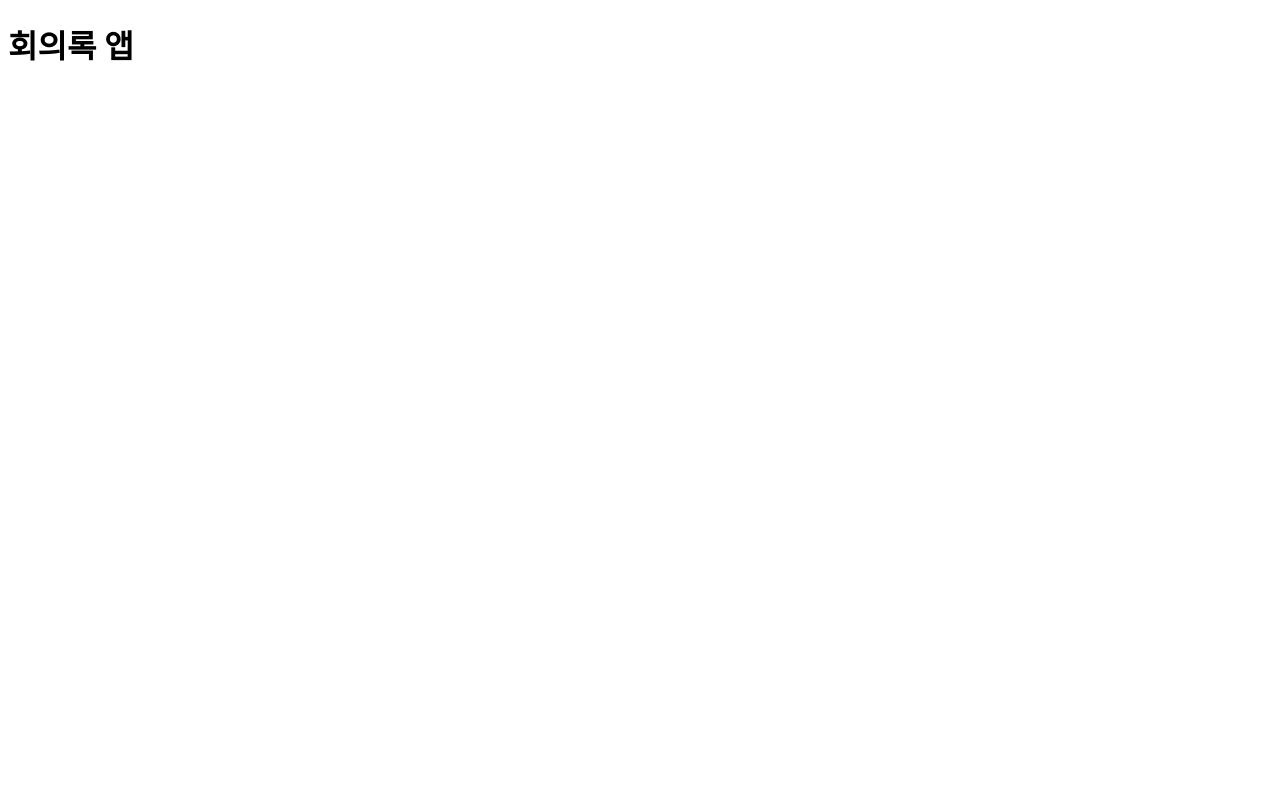
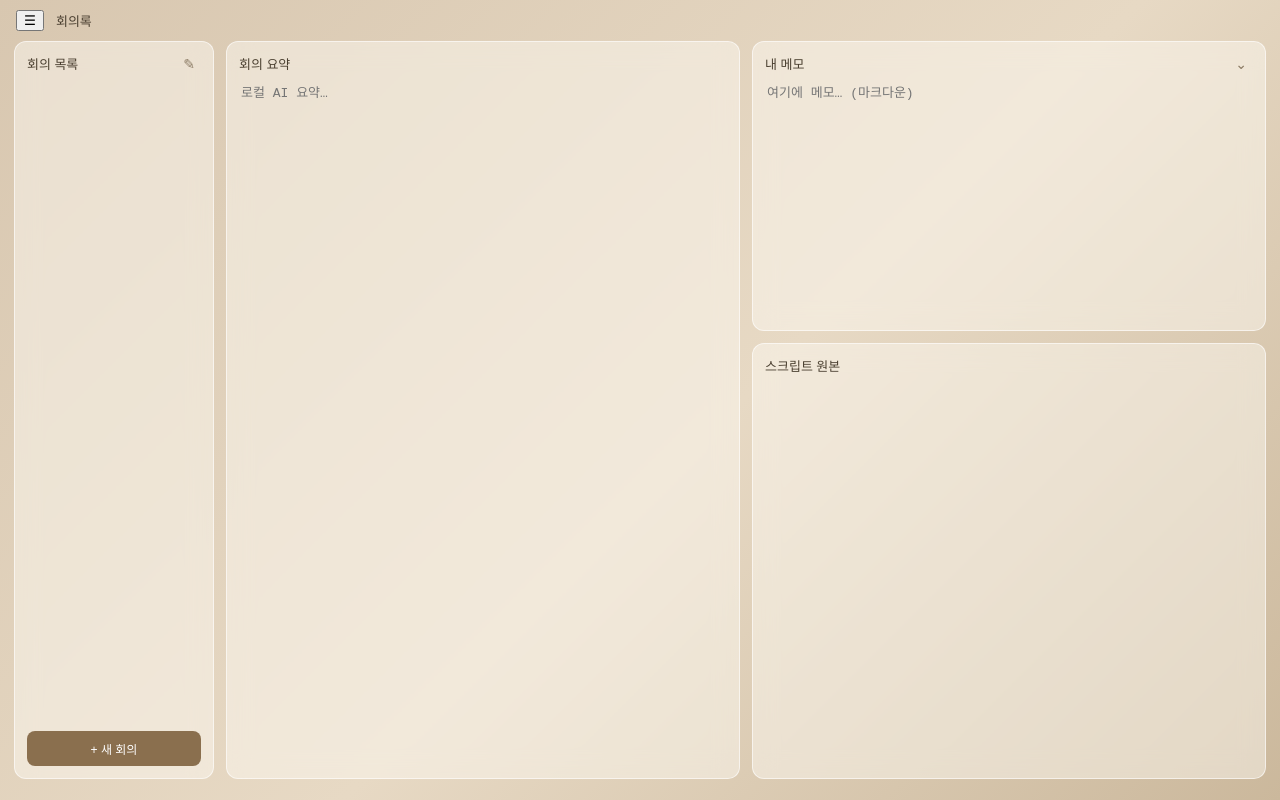
Before and after one commit to postcoitum/meeting_log, a plain HTML site: page app/web/index.html in a window 1280 px wide. Drawn offline with nearby package versions, Linux system fonts and the light colour scheme.

Commit message:
feat: add 4-pane glass layout shell

```diff
--- a/app/web/index.html
+++ b/app/web/index.html
@@ -3,8 +3,42 @@
 <head>
   <meta charset="utf-8">
   <title>회의록</title>
+  <link rel="stylesheet" href="style.css">
+  <script src="https://cdn.jsdelivr.net/npm/marked/marked.min.js"></script>
 </head>
 <body>
-  <h1 id="status">회의록 앱</h1>
+  <header class="topbar">
+    <button id="toggle-sidebar" aria-label="사이드바 토글">☰</button>
+    <span class="app-title">회의록</span>
+    <span id="progress" class="progress"></span>
+  </header>
+  <main class="layout">
+    <aside id="sidebar" class="pane sidebar">
+      <div class="pane-head">
+        <span>회의 목록</span>
+        <button id="edit-title" aria-label="제목 수정">✎</button>
+      </div>
+      <div id="meeting-list" class="list"></div>
+      <button id="new-meeting" class="new-btn">+ 새 회의</button>
+    </aside>
+    <section class="pane summary">
+      <div class="pane-head"><span>회의 요약</span></div>
+      <textarea id="summary" class="editor" placeholder="로컬 AI 요약…"></textarea>
+    </section>
+    <section class="right">
+      <div id="memo-pane" class="pane memo">
+        <div class="pane-head">
+          <span>내 메모</span>
+          <button id="toggle-memo" aria-label="메모 접기">⌄</button>
+        </div>
+        <textarea id="memo" class="editor" placeholder="여기에 메모… (마크다운)"></textarea>
+      </div>
+      <div class="pane transcript">
+        <div class="pane-head"><span>스크립트 원본</span></div>
+        <pre id="transcript" class="script"></pre>
+      </div>
+    </section>
+  </main>
+  <script src="app.js"></script>
 </body>
 </html>
--- /dev/null
+++ b/app/web/style.css
@@ -0,0 +1,49 @@
+* { box-sizing: border-box; margin: 0; }
+body {
+  font-family: -apple-system, "Apple SD Gothic Neo", sans-serif;
+  height: 100vh; color: #3c3324;
+  background: linear-gradient(135deg, #d8c7b0, #e7d9c4 55%, #cbb89c);
+}
+.topbar {
+  display: flex; align-items: center; gap: 12px;
+  padding: 10px 16px; -webkit-app-region: drag;
+}
+.topbar button { -webkit-app-region: no-drag; }
+.app-title { font-size: 13px; color: #4a3f30; }
+.progress { margin-left: auto; font-size: 12px; color: #8a6d3b; }
+.layout {
+  display: grid; grid-template-columns: 200px 1fr 1fr; gap: 12px;
+  padding: 0 14px 14px; height: calc(100vh - 48px);
+}
+.layout.sidebar-hidden { grid-template-columns: 0 1fr 1fr; }
+.layout.sidebar-hidden .sidebar { display: none; }
+.right { display: grid; grid-template-rows: 1fr 1.5fr; gap: 12px; }
+.right.memo-collapsed { grid-template-rows: 40px 1fr; }
+.pane {
+  background: rgba(255, 252, 246, 0.45);
+  border: 1px solid rgba(255, 255, 255, 0.6);
+  border-radius: 12px; padding: 12px;
+  display: flex; flex-direction: column;
+  backdrop-filter: blur(12px); overflow: hidden;
+}
+.pane-head {
+  display: flex; align-items: center; justify-content: space-between;
+  font-size: 13px; font-weight: 500; color: #4a3f30; margin-bottom: 8px;
+}
+.pane-head button { background: none; border: none; cursor: pointer; font-size: 14px; color: #8a7a64; }
+.list { flex: 1; overflow-y: auto; }
+.date-group { font-size: 11px; color: #9a8a72; margin: 8px 0 4px; }
+.meeting-item {
+  padding: 7px 9px; border-radius: 8px; font-size: 12px; cursor: pointer;
+  background: rgba(255, 252, 246, 0.4); margin-bottom: 6px; color: #5c5343;
+}
+.meeting-item.active { background: rgba(255, 252, 246, 0.85); color: #3c3324; }
+.new-btn {
+  margin-top: 8px; background: rgba(120, 90, 55, 0.85); color: #fff;
+  border: none; border-radius: 8px; padding: 9px; font-size: 12px; cursor: pointer;
+}
+.editor {
+  flex: 1; resize: none; border: none; background: transparent;
+  font-size: 13px; line-height: 1.7; color: #3c3324; outline: none;
+}
+.script { flex: 1; overflow-y: auto; font-size: 12px; line-height: 1.7; color: #5c5343; white-space: pre-wrap; }
```
